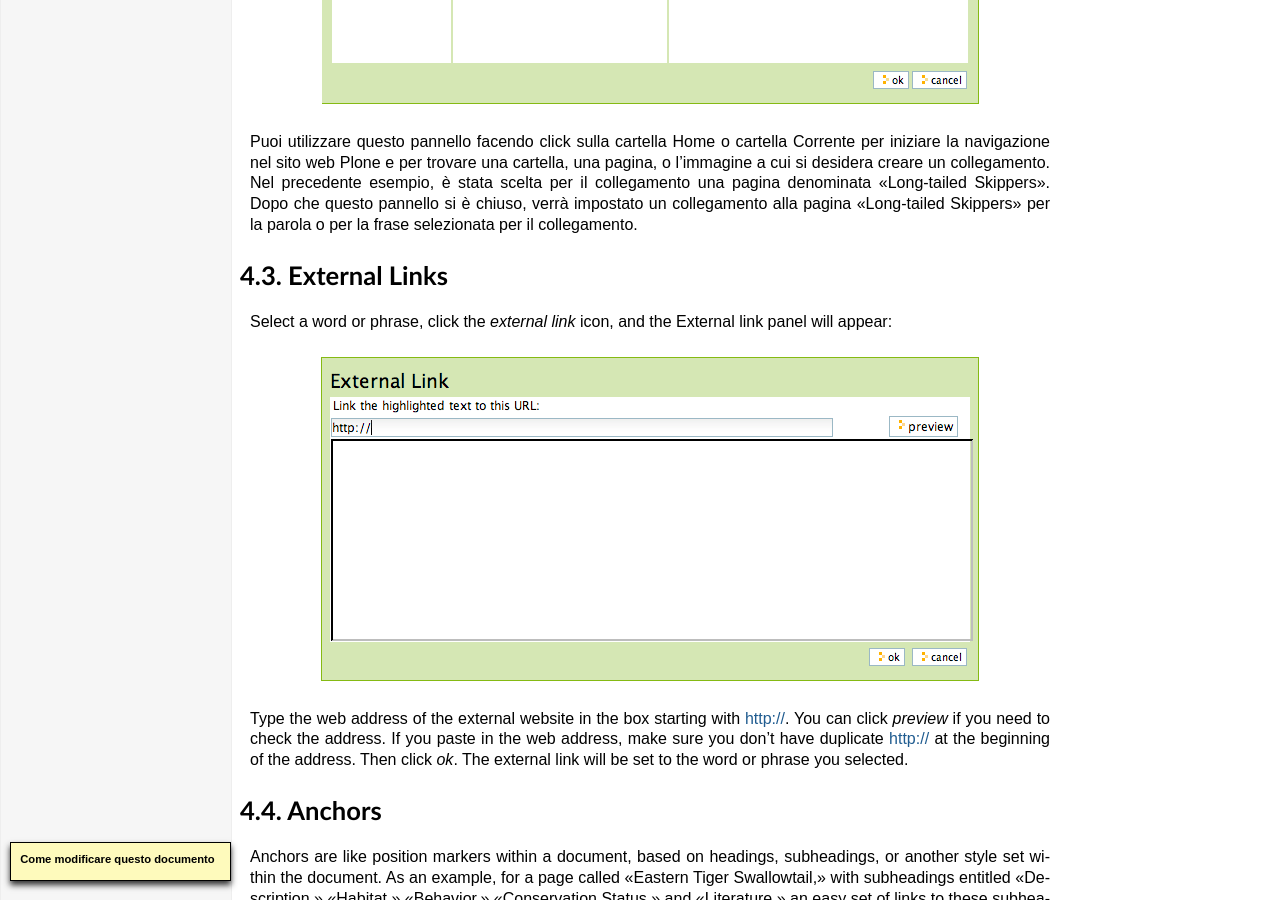
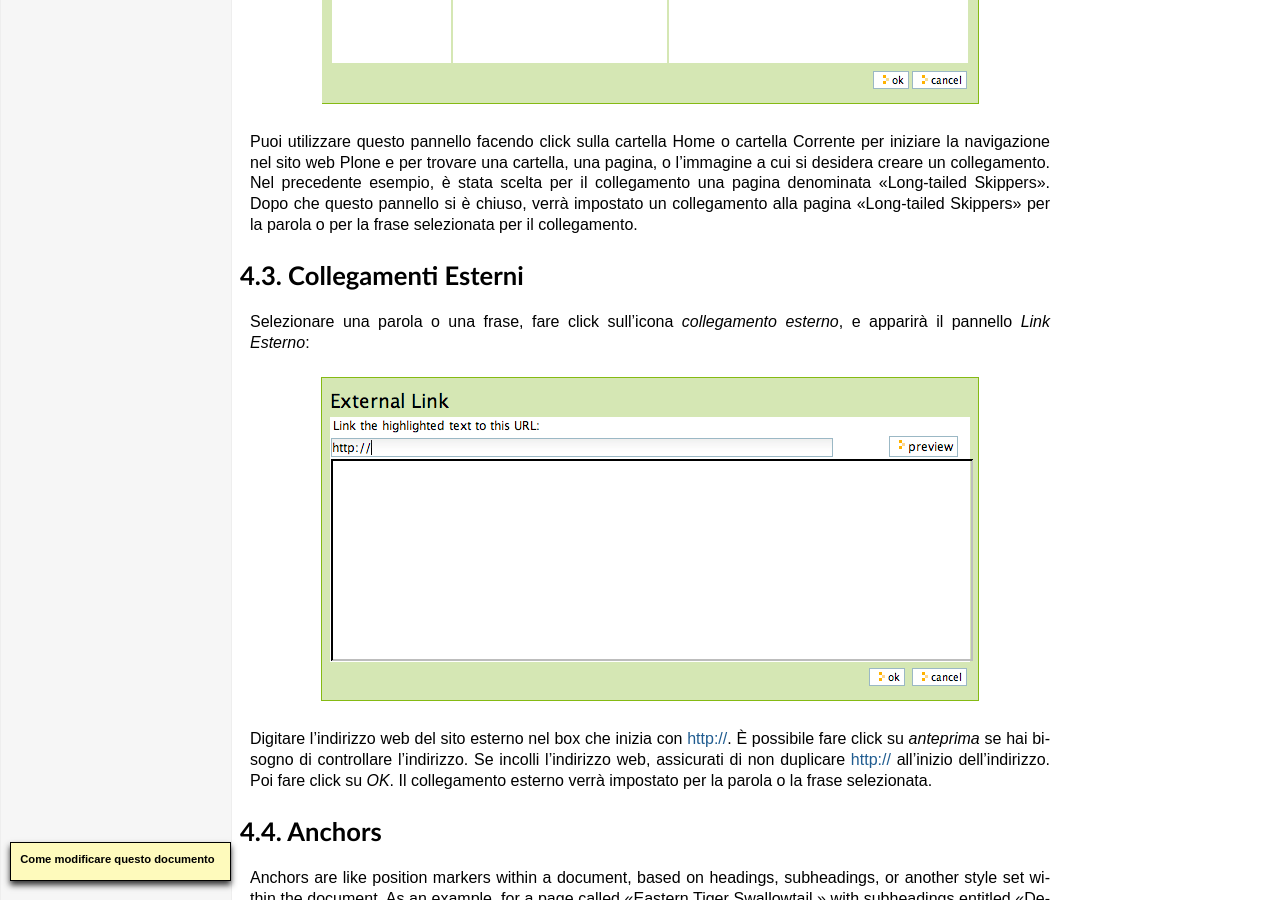
Before and after one commit to plone-it/collective.italiandocumentation, a Sphinx documentation site: the page built from source/using-kupu-as-visual-editor/index.rst, in a window 1280 px wide and 900 px high, scrolled down 2114 px. Built offline with Sphinx 7.4.7, drawn with Linux system fonts in a browser that asks for light colours; pages that are not in the unit, such as notebooks, are missing from menus; some of the changed text lies outside the part shown.

Commit message:
Aggiuta traduzione per i collegamenti esterni

```diff
--- a/source/using-kupu-as-visual-editor/index.rst
+++ b/source/using-kupu-as-visual-editor/index.rst
@@ -81,8 +81,8 @@ la dimensione che si desidera utilizzare quando si carica o modifica l'immagine
 con l'icona "albero". È anche possibile ignorare la scelta della dimensione
 dell'immagine modificando il codice HTML.
 
-Link Interni
-------------
+Collegamenti Interni
+--------------------
 
 Selezionare una parola o una frase, fare click sull'icona *collegamento interno*,
 e apparirà il pannello *Inserisci Link*:
@@ -98,21 +98,21 @@ scelta per il collegamento una pagina denominata "Long-tailed Skippers". Dopo ch
 pannello si è chiuso, verrà impostato un collegamento alla pagina "Long-tailed Skippers"
 per la parola o per la frase selezionata per il collegamento.
 
-External Links
---------------
+Collegamenti Esterni
+--------------------
 
-Select a word or phrase, click the *external link* icon, and the
-External link panel will appear:
+Selezionare una parola o una frase, fare click sull'icona *collegamento esterno*,
+e apparirà il pannello *Link Esterno*:
 
 .. figure:: ../_static/externallinkpanel.png
    :align: center
    :alt:
 
-Type the web address of the external website in the box starting with
-http://. You can click *preview* if you need to check the address. If
-you paste in the web address, make sure you don't have duplicate http://
-at the beginning of the address. Then click *ok*. The external link will
-be set to the word or phrase you selected.
+Digitare l'indirizzo web del sito esterno nel box che inizia con http://. È possibile
+fare click su *anteprima* se hai bisogno di controllare l'indirizzo. Se incolli
+l'indirizzo web, assicurati di non duplicare http:// all'inizio dell'indirizzo. Poi
+fare click su *OK*. Il collegamento esterno verrà impostato per la parola o la frase
+selezionata.
 
 Anchors
 -------
```
